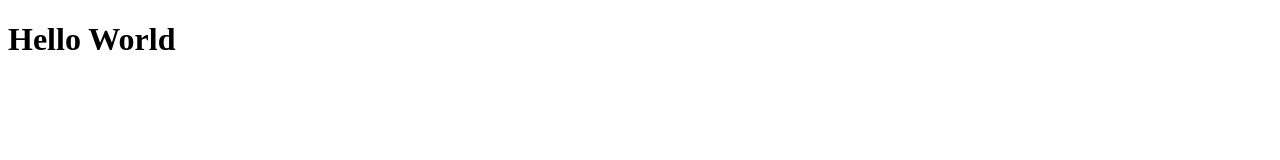
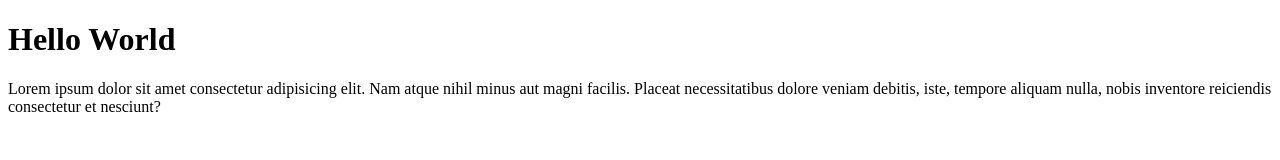
Before and after one commit to eber-cba/curso-g109-git, a plain HTML site: page index.html in a window 1280 px wide. Drawn offline with Linux system fonts and the light colour scheme.

Commit message:
cambios en el html

```diff
--- a/index.html
+++ b/index.html
@@ -7,5 +7,11 @@
   </head>
   <body>
     <h1>Hello World</h1>
+    <p>
+      Lorem ipsum dolor sit amet consectetur adipisicing elit. Nam atque nihil
+      minus aut magni facilis. Placeat necessitatibus dolore veniam debitis,
+      iste, tempore aliquam nulla, nobis inventore reiciendis consectetur et
+      nesciunt?
+    </p>
   </body>
 </html>
```
